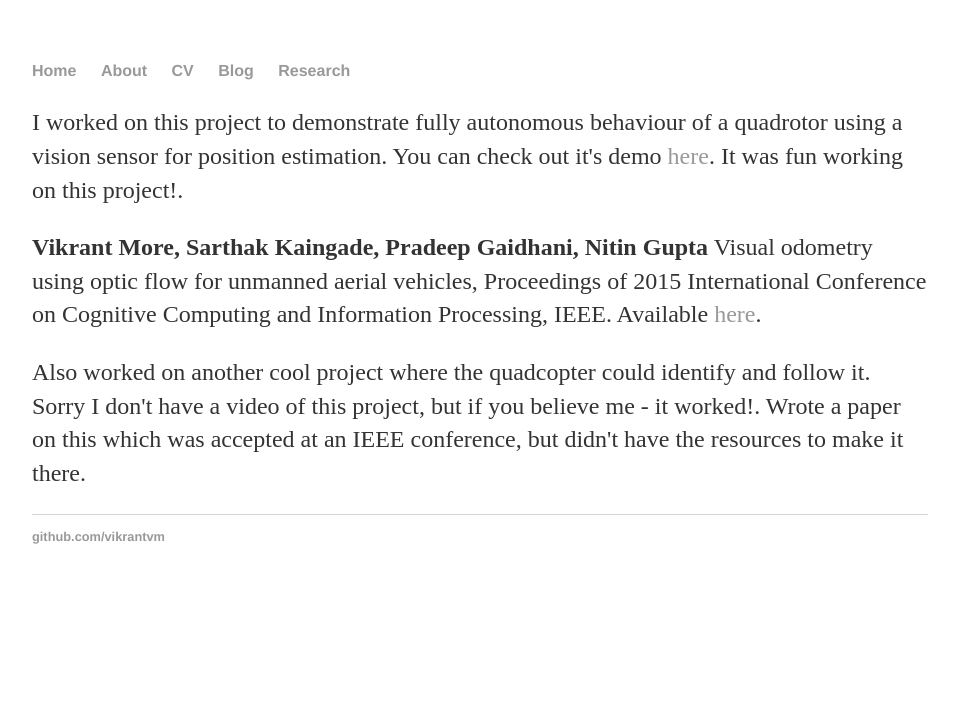
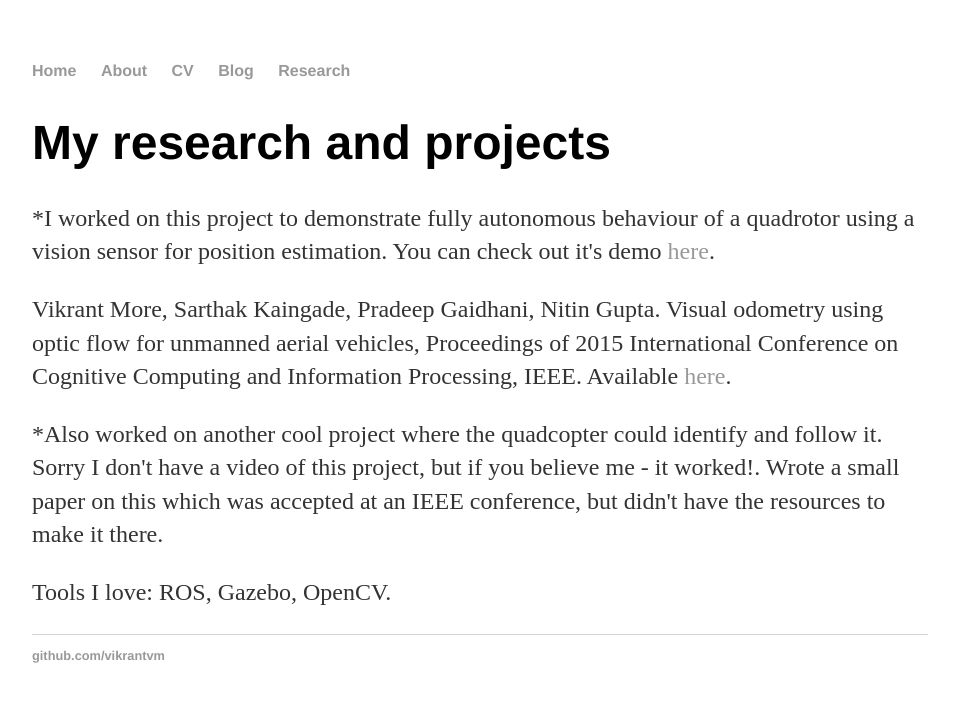
Before and after one commit to vikrantvm/vikrantvm.github.io, a Jekyll site: the page built from research/index.html, in a window 1280 px wide. Shown: the top 702 px of the page, without its empty margins (160-1117 px from the left). Built offline with Jekyll 4.4.1, drawn with Linux system fonts in a browser that asks for light colours.

Commit message:
nth update

```diff
--- a/research/index.html
+++ b/research/index.html
@@ -5,9 +5,12 @@ title: Vikrant's Research
 
 	<div class="research">
 
-  <p>I worked on this project to demonstrate fully autonomous behaviour of a quadrotor using a vision sensor for position estimation. You can check out it's demo <a href="https://www.youtube.com/watch?v=1KbOuMlFG0Y">here</a>. It was fun working on this project!.</p>
-	<p><strong>Vikrant More, Sarthak Kaingade, Pradeep Gaidhani, Nitin Gupta</strong> Visual odometry using optic flow for unmanned aerial vehicles, Proceedings of 2015 International Conference on Cognitive Computing and Information Processing, IEEE. Available <a href="http://dx.doi.org/10.1109/CCIP.2015.7100731">here</a>.
+  <h1>My research and projects</h1>
+  <p>*I worked on this project to demonstrate fully autonomous behaviour of a quadrotor using a vision sensor for position estimation. You can check out it's demo <a href="https://www.youtube.com/watch?v=1KbOuMlFG0Y">here</a>.</p>
+	<p>Vikrant More, Sarthak Kaingade, Pradeep Gaidhani, Nitin Gupta. Visual odometry using optic flow for unmanned aerial vehicles, Proceedings of 2015 International Conference on Cognitive Computing and Information Processing, IEEE. Available <a href="http://dx.doi.org/10.1109/CCIP.2015.7100731">here</a>.
 
-  <p>Also worked on another cool project where the quadcopter could identify and follow it. Sorry I don't have a video of this project, but if you believe me - it worked!. Wrote a paper on this which was accepted at an IEEE conference, but didn't have the resources to make it there.</p>
+  <p>*Also worked on another cool project where the quadcopter could identify and follow it. Sorry I don't have a video of this project, but if you believe me - it worked!. Wrote a small paper on this which was accepted at an IEEE conference, but didn't have the resources to make it there.</p>
+
+	<p>Tools I love: ROS, Gazebo, OpenCV.</p>
 
 	</div>
```
